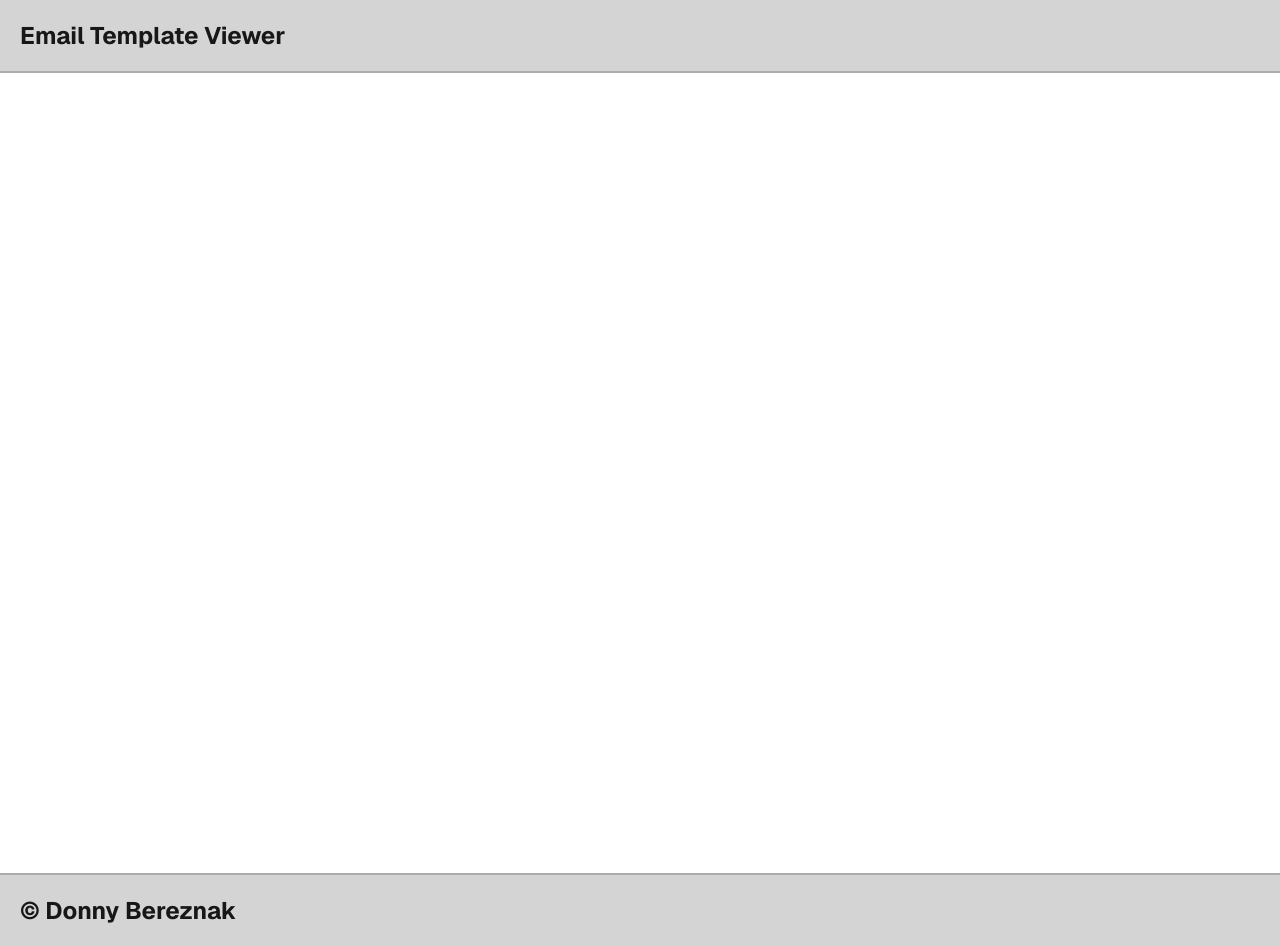
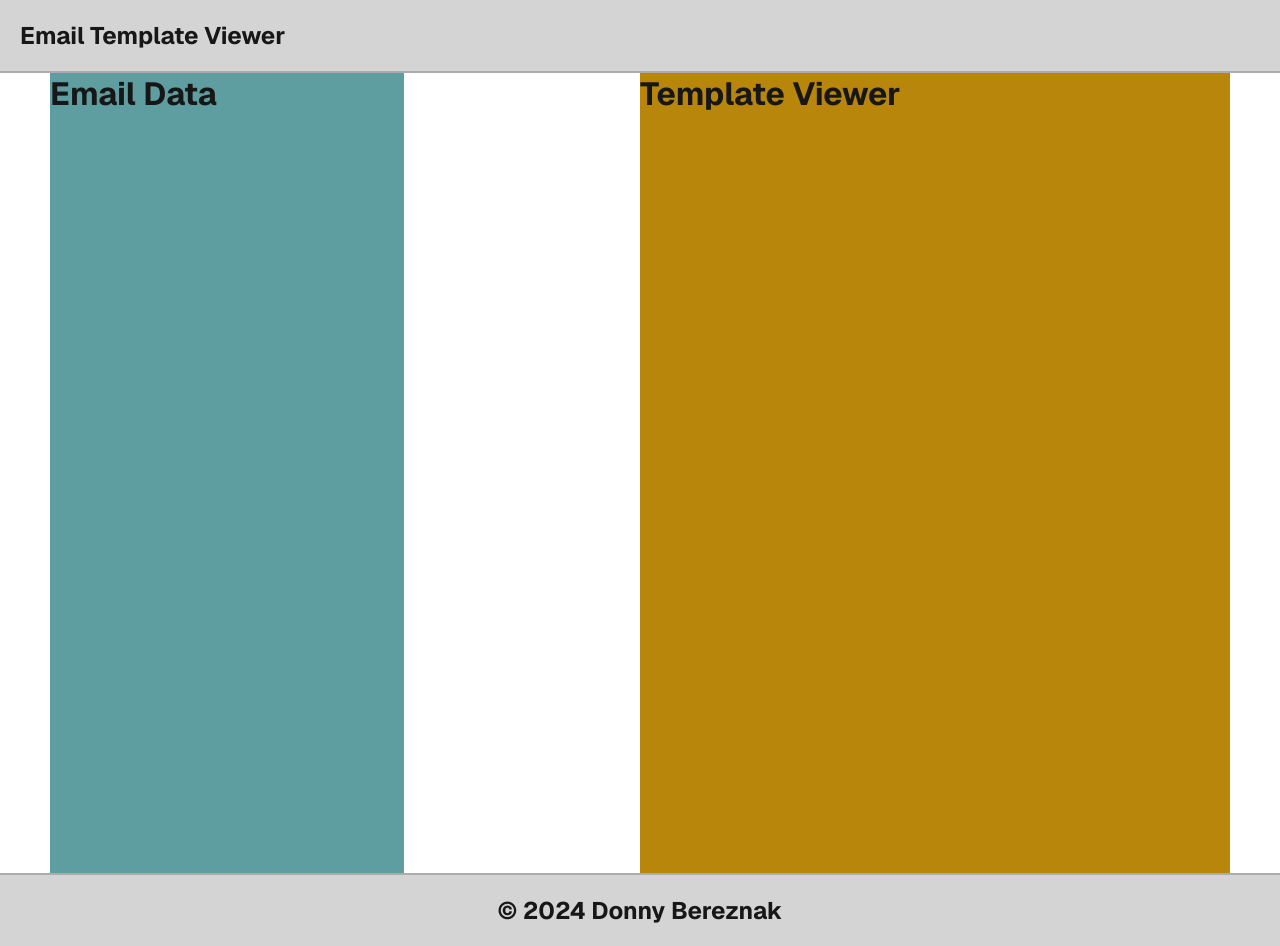
Before and after one commit to DBereznak/email_templates, a Next.js app in the folder email-template-viewer/: page / in a window 1280 px wide. Built offline with nearby package versions, Linux system fonts and the light colour scheme.

Commit message:
Added all the base components

```diff
--- /dev/null
+++ b/email-template-viewer/src/app/components/emailData.module.css
@@ -0,0 +1,5 @@
+.emailForm{
+    width: 30%;
+    height: 100vh;
+    background-color:cadetblue;
+}
--- /dev/null
+++ b/email-template-viewer/src/app/components/emailData.tsx
@@ -0,0 +1,9 @@
+import styles from "./emailData.module.css";
+
+export default function EmailData() {
+    return (
+        <div className={styles.emailForm}>
+            <h1>Email Data</h1>
+        </div>
+    )
+};
--- a/email-template-viewer/src/app/components/footer.module.css
+++ b/email-template-viewer/src/app/components/footer.module.css
@@ -5,3 +5,8 @@
  background-color: #d4d4d4;
  border-top: 2px solid #acacac;
 }
+
+.footer h2{
+    width: 100%;
+    text-align: center;
+}
--- a/email-template-viewer/src/app/components/footer.tsx
+++ b/email-template-viewer/src/app/components/footer.tsx
@@ -1,9 +1,11 @@
 import styles from "./footer.module.css"
 
 export default function Footer() {
+    const today = new Date();
+
     return (
         <footer className={styles.footer}>
-            <h2>&copy; Donny Bereznak</h2>
+            <h2>&copy; {today.getFullYear()} Donny Bereznak</h2>
         </footer>
     );
 }
--- /dev/null
+++ b/email-template-viewer/src/app/components/templateViewer.module.css
@@ -0,0 +1,5 @@
+.viewer{
+    width: 50%;
+    height: 100vh;
+    background-color:darkgoldenrod;
+}
--- /dev/null
+++ b/email-template-viewer/src/app/components/templateViewer.tsx
@@ -0,0 +1,9 @@
+import styles from "./templateViewer.module.css";
+
+export default function TemplateViewer() {
+    return (
+        <div className={styles.viewer}>
+            <h1>Template Viewer</h1>
+        </div>
+    )
+};
--- a/email-template-viewer/src/app/layout.tsx
+++ b/email-template-viewer/src/app/layout.tsx
@@ -13,8 +13,8 @@ const geistMono = Geist_Mono({
 });
 
 export const metadata: Metadata = {
-  title: "Create Next App",
-  description: "Generated by create next app",
+  title: "Email Teplates",
+  description: "Scroll through a list of email templates.",
 };
 
 export default function RootLayout({
--- a/email-template-viewer/src/app/page.module.css
+++ b/email-template-viewer/src/app/page.module.css
@@ -16,7 +16,8 @@
 
 .main {
   display: flex;
-  flex-direction: column;
+  justify-content: space-between;
+  margin: auto 50px;
   gap: 32px;
   min-height: 100vh;
   grid-row-start: 2;
--- a/email-template-viewer/src/app/page.tsx
+++ b/email-template-viewer/src/app/page.tsx
@@ -1,6 +1,8 @@
 import Image from "next/image";
 import Header from "./components/header";
 import Footer from "./components/footer";
+import TemplateViewer from "./components/templateViewer";
+import EmailData from "./components/emailData";
 import styles from "./page.module.css";
 
 export default function Home() {
@@ -8,7 +10,8 @@ export default function Home() {
     <div className={styles.page}>
       <Header/>
       <main className={styles.main}>
-
+        <EmailData />
+        <TemplateViewer />
       </main>
       <Footer />
     </div>
```
